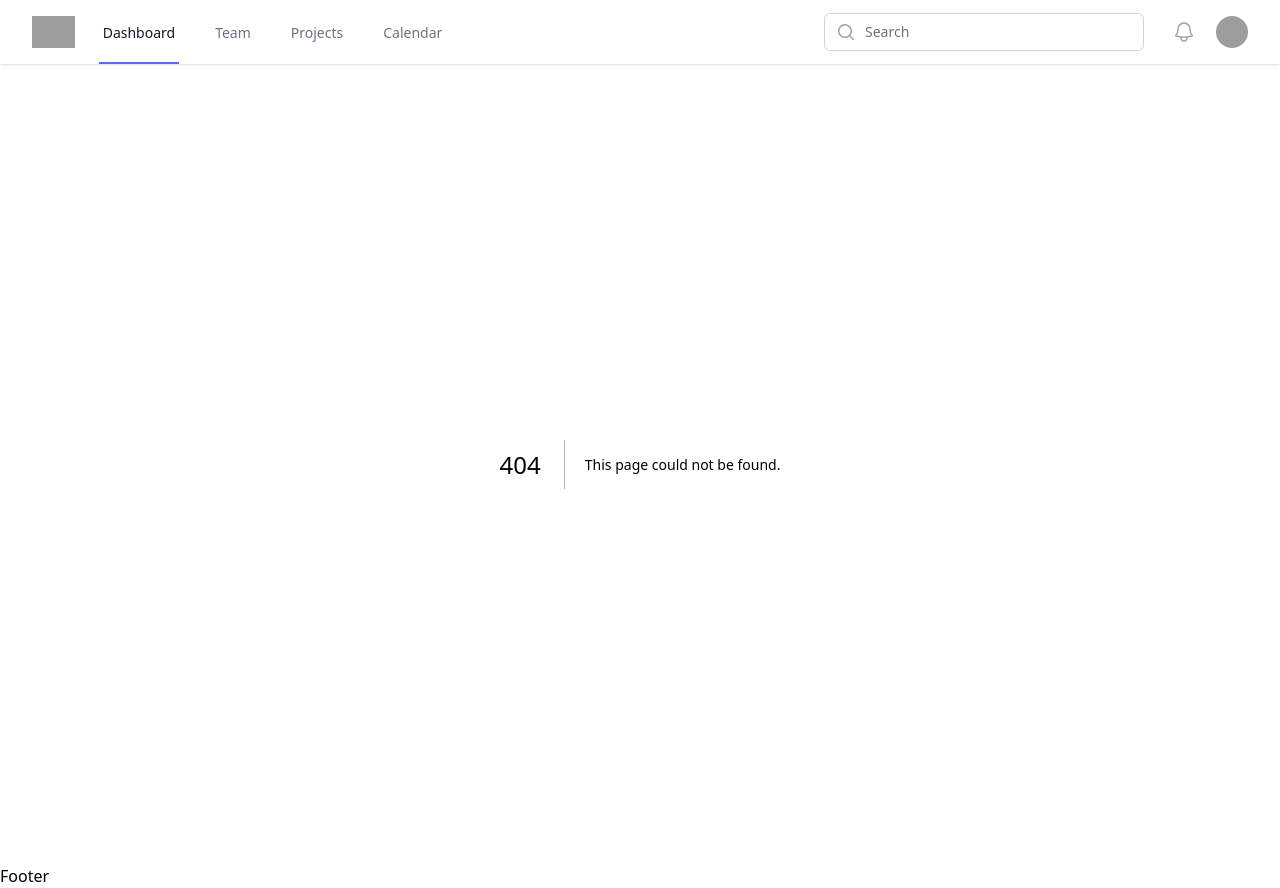
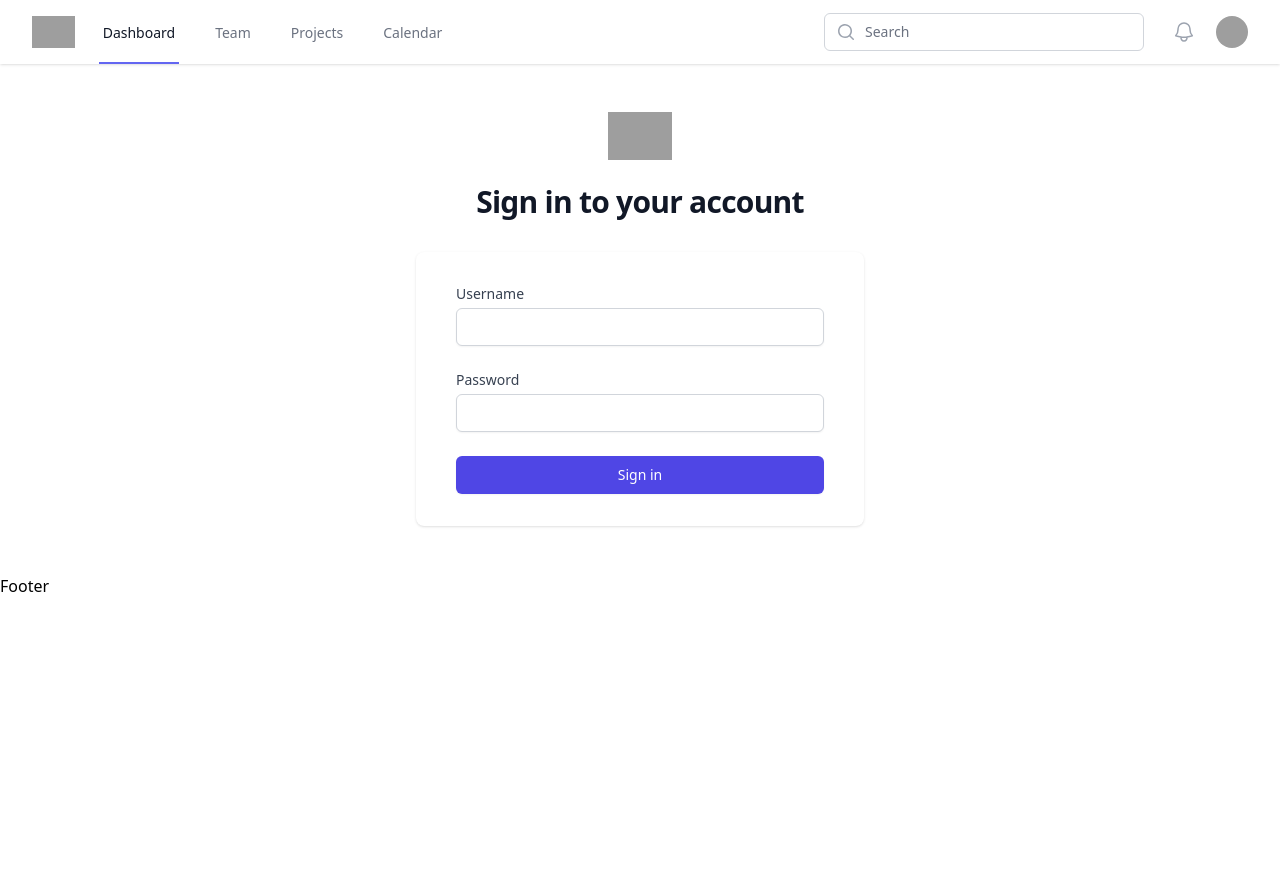
Before and after one commit to ruarim/pathfinder-frontend, a Next.js app: page /login in a window 1280 px wide. Before the commit this address had no page. After the commit the page ends 800 px from the top, so only its background shows below. Built offline with nearby package versions, Linux system fonts and the light colour scheme; grey boxes are pictures that could not be loaded.

Commit message:
basic authentication working

```diff
--- a/axios/apiClient.ts
+++ b/axios/apiClient.ts
@@ -10,7 +10,7 @@ const client = axios.create({
     }),
     // ...(token && { "auth": "TOKEN"})
   },
-  baseURL: "http://localhost:8000/api",
+  baseURL: "http://localhost:8000/api/",
   withCredentials: true,
 });
 
--- /dev/null
+++ b/hooks/mutations/useLogin.ts
@@ -0,0 +1,10 @@
+import { useMutation } from "@tanstack/react-query";
+import client from "../../axios/apiClient";
+
+export const useLogin = () => {
+  return useMutation<LoginResponse, unknown, LoginUserMutationData>({
+    mutationFn: (data) => {
+      return client.post("login", data);
+    },
+  });
+};
--- a/pages/index.tsx
+++ b/pages/index.tsx
@@ -1,5 +1,8 @@
+import { useAuthContext } from "../hooks/context/useAuthContext";
+
 export default function Home() {
-  return (
-    <h1 className="text-3xl font-bold underline bg-blue-400">Hello world!</h1>
-  );
+  const { isLoggedIn } = useAuthContext();
+  console.log({ isLoggedIn });
+
+  <h1 className="text-3xl font-bold underline bg-blue-400">Hello world!</h1>;
 }
--- /dev/null
+++ b/pages/login.tsx
@@ -0,0 +1,88 @@
+import { useForm } from "react-hook-form";
+import { useAuthContext } from "../hooks/context/useAuthContext";
+import { useLogin } from "../hooks/mutations/useLogin";
+
+export default function Register() {
+  const { mutateAsync: loginUser, data: user } = useLogin();
+  const { handleSubmit, register } = useForm<LoginUserMutationData>();
+  const { loginHandler } = useAuthContext();
+
+  const onSubmit = handleSubmit(async (data) => {
+    if (loginHandler) {
+      const response = await loginUser(data);
+      loginHandler(response);
+    }
+  });
+
+  return (
+    <>
+      <div className="flex min-h-full flex-col justify-center py-12 sm:px-6 lg:px-8">
+        <div className="sm:mx-auto sm:w-full sm:max-w-md">
+          <img
+            className="mx-auto h-12 w-auto"
+            src="https://tailwindui.com/img/logos/mark.svg?color=indigo&shade=600"
+            alt="Your Company"
+          />
+          <h2 className="mt-6 text-center text-3xl font-bold tracking-tight text-gray-900">
+            Sign in to your account
+          </h2>
+        </div>
+
+        <div className="mt-8 sm:mx-auto sm:w-full sm:max-w-md">
+          <div className="bg-white py-8 px-4 shadow sm:rounded-lg sm:px-10">
+            <form className="space-y-6" onSubmit={handleSubmit(onSubmit)}>
+              <div>
+                <label
+                  htmlFor="email"
+                  className="block text-sm font-medium text-gray-700"
+                >
+                  Username
+                </label>
+                <div className="mt-1">
+                  <input
+                    {...register("username")}
+                    id="username"
+                    name="username"
+                    type="username"
+                    autoComplete="username"
+                    required
+                    className="block w-full appearance-none rounded-md border border-gray-300 px-3 py-2 placeholder-gray-400 shadow-sm focus:border-indigo-500 focus:outline-none focus:ring-indigo-500 sm:text-sm"
+                  />
+                </div>
+              </div>
+
+              <div>
+                <label
+                  htmlFor="password"
+                  className="block text-sm font-medium text-gray-700"
+                >
+                  Password
+                </label>
+                <div className="mt-1">
+                  <input
+                    {...register("password")}
+                    id="password"
+                    name="password"
+                    type="password"
+                    autoComplete="current-password"
+                    required
+                    className="block w-full appearance-none rounded-md border border-gray-300 px-3 py-2 placeholder-gray-400 shadow-sm focus:border-indigo-500 focus:outline-none focus:ring-indigo-500 sm:text-sm"
+                  />
+                </div>
+              </div>
+
+              <div>
+                <button
+                  type="submit"
+                  className="flex w-full justify-center rounded-md border border-transparent bg-indigo-600 py-2 px-4 text-sm font-medium text-white shadow-sm hover:bg-indigo-700 focus:outline-none focus:ring-2 focus:ring-indigo-500 focus:ring-offset-2"
+                >
+                  Sign in
+                </button>
+              </div>
+            </form>
+          </div>
+        </div>
+      </div>
+    </>
+  );
+}
--- a/providers/AuthenticationProvider.tsx
+++ b/providers/AuthenticationProvider.tsx
@@ -1,39 +1,69 @@
 import { useRouter } from "next/router";
-import React, { createContext } from "react";
+import React, { createContext, useEffect, useState } from "react";
 
 type RegisterFunction = (data: RegisterResponse) => void;
 type LogoutFunction = () => void;
+type LoginFunction = (data: LoginResponse) => void;
 
 interface AuthenticationContextInterface {
   registerHandler: RegisterFunction;
   logout: LogoutFunction;
+  loginHandler: LoginFunction;
+  isLoggedIn: boolean;
 }
 
 const AuthenticationContext = createContext<
   Partial<AuthenticationContextInterface>
 >({
   registerHandler: (data) => undefined,
+  loginHandler: (data) => undefined,
   logout: () => undefined,
+  isLoggedIn: undefined,
 });
 
 function AuthenticationProvider({ children }: { children: React.ReactNode }) {
+  const [isLoggedIn, setIsLoggedIn] = useState(false);
   const router = useRouter();
-  async function login() {}
+  async function loginHandler(data: LoginResponse) {
+    console.log(data);
+
+    localStorage.setItem("token", data.data.token ?? "");
+    setIsLoggedIn(true);
+    router.push("/");
+  }
 
   function registerHandler(data: RegisterResponse) {
     localStorage.setItem("token", data.data.token ?? "");
+    setIsLoggedIn(true);
     router.push("/");
   }
 
   function logout() {
     localStorage.removeItem("token");
+    setIsLoggedIn(false);
     router.push("/");
   }
+
+  function getToken() {
+    return localStorage.getItem("token");
+  }
+
+  useEffect(() => {
+    const token = getToken();
+    if (!token) {
+      setIsLoggedIn(false);
+    } else {
+      setIsLoggedIn(true);
+    }
+  }, []);
+
   return (
     <AuthenticationContext.Provider
       value={{
         registerHandler,
         logout,
+        loginHandler,
+        isLoggedIn,
       }}
     >
       {children}
```
Also changed, not shown: @types/index.d.ts (+13 -0 lines), hooks/mutations/useRegister.ts (+2 -8 lines).
